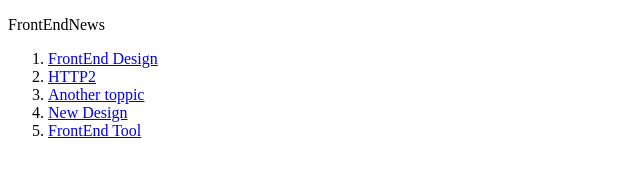
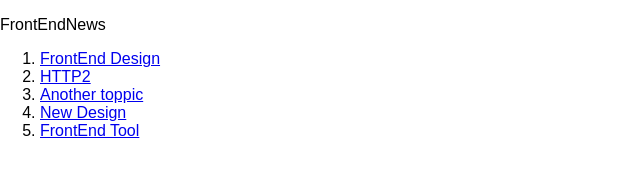
Before and after one commit to mugukamil/FrontEndNews, a plain HTML site: page index.html in a window 1280 px wide. Shown: the whole page, without its empty margins (0-640 px from the left). Drawn offline with Linux system fonts and the light colour scheme.

Commit message:
add styles

```diff
--- a/index.html
+++ b/index.html
@@ -3,6 +3,8 @@
 <head>
     <meta charset="UTF-8">
     <title>FrontEndNews</title>
+    <link rel="stylesheet" href="normalize.css">
+    <link rel="stylesheet" href="main.css">
 </head>
 <body>
     <header>
```
